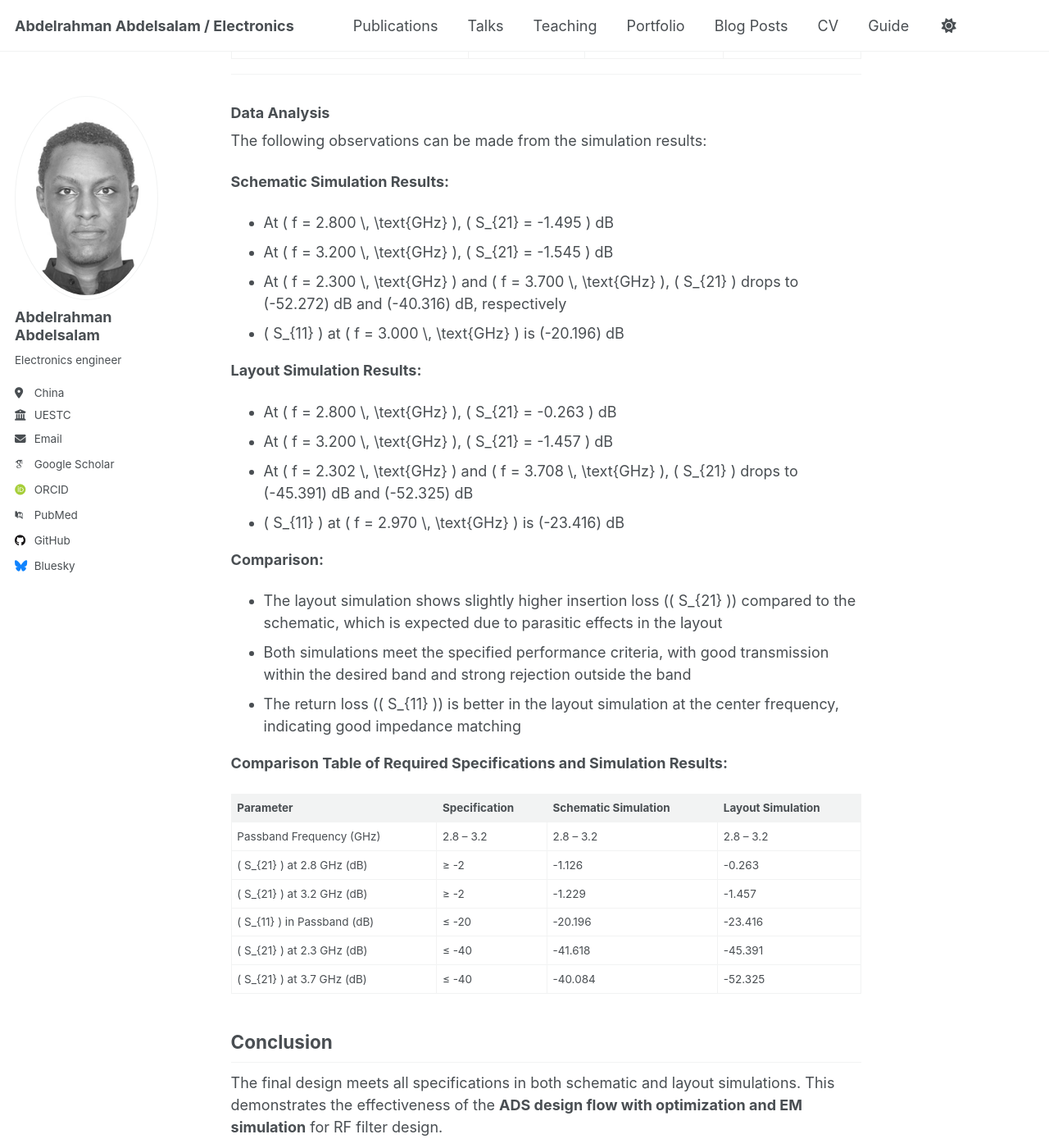
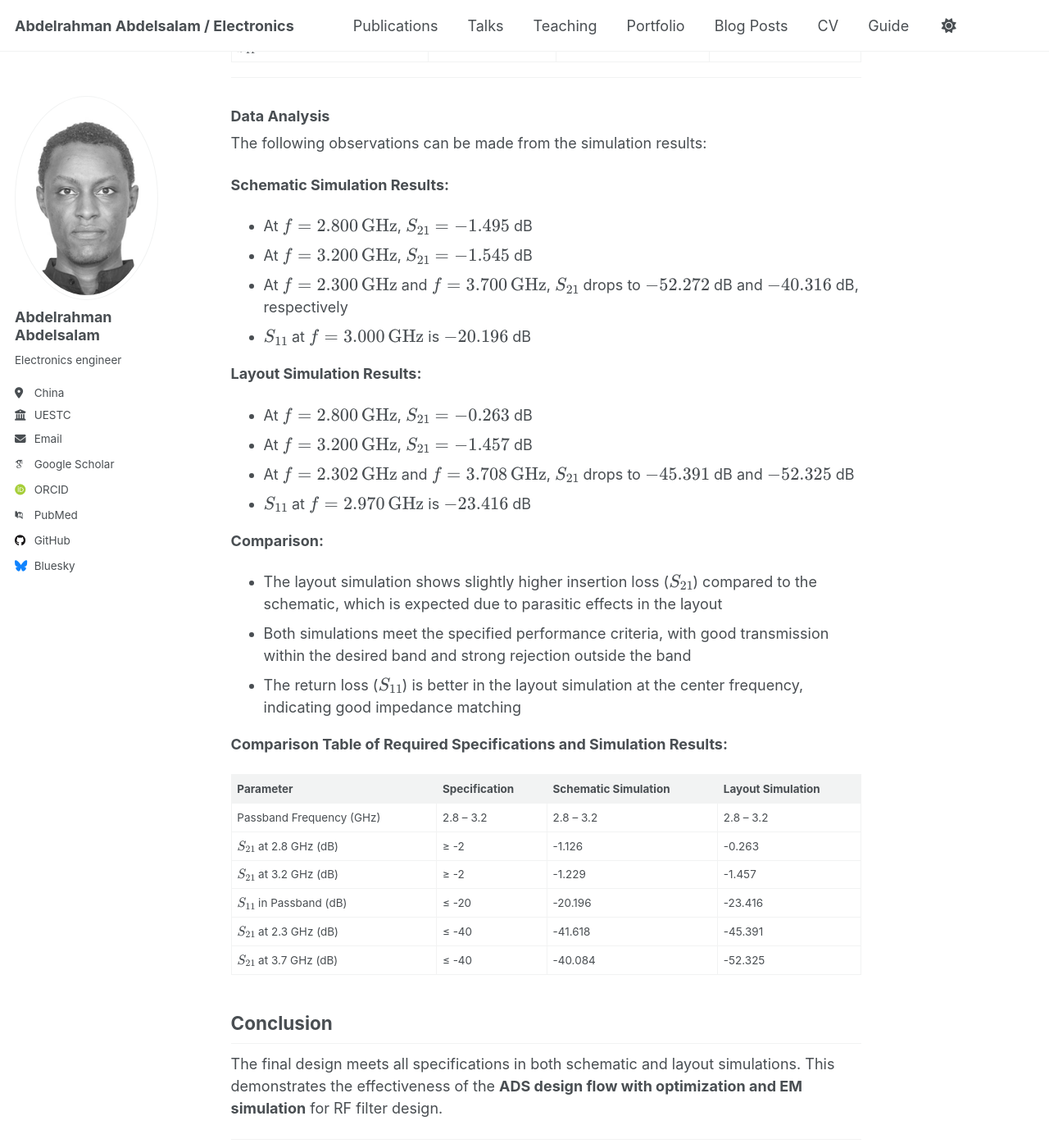
Before and after one commit to abdelrahman-dip/abdelrahmanosman.github.io, a Jekyll site: the page built from _posts/2014-08-14-blog-post-3.md, in a window 1280 px wide and 1400 px high, scrolled down 8056 px. Shown: the whole window at 82% size. Built offline with Jekyll 4.4.1, drawn with Linux system fonts in a browser that asks for light colours; some web fonts are replaced; a script that is not in the unit is left out; some of the changed text lies outside the part shown.

Commit message:
Update 2014-08-14-blog-post-3.md

```diff
--- a/_posts/2014-08-14-blog-post-3.md
+++ b/_posts/2014-08-14-blog-post-3.md
@@ -50,14 +50,14 @@ The guided wavelength at center frequency \( f_0 \) is:
 <img src="https://abdelrahman-dip.github.io/abdelrahmanosman.github.io/images/schem.png" alt="Filter Schematic" width="700"/>
 
 The initial dimensions:
-- \( L = 11.92 \, \text{mm} \)
-- \( W = 1 \, \text{mm} \)
-- \( S = 1 \, \text{mm} \)
+- \\( L = 11.92 \, \text{mm} \\)
+- \\( W = 1 \, \text{mm} \\)
+- \\( S = 1 \, \text{mm} \\)
 
 **Calculated Microstrip Dimensions:**
 
-- Length \( L_{\text{in/out}} = 11.92 \, \text{mm} \)
-- Width \( W_{\text{in/out}} = 0.91 \, \text{mm} \)
+- Length \\( L_{\text{in/out}} = 11.92 \, \text{mm} \\)
+- Width \\( W_{\text{in/out}} = 0.91 \, \text{mm} \\)
 
 ---
 
@@ -77,8 +77,8 @@ The initial dimensions:
 
 The initial ADS simulation results show:
 - Passband around **3 GHz**
-- Insertion Loss \( S_{21} \approx -2.5 \, \text{dB} \)
-- Return Loss \( S_{11} \approx -15 \, \text{dB} \)
+- Insertion Loss \\( S_{21} \approx -2.5 \, \text{dB} \\)
+- Return Loss \\( S_{11} \approx -15 \, \text{dB} \\)
 
 <img src="https://abdelrahman-dip.github.io/abdelrahmanosman.github.io/images/s_par_before_optim.png" alt="Initial S-parameters" width="700"/>
 
@@ -88,9 +88,9 @@ The initial ADS simulation results show:
 
 To improve performance, the **ADS Optimization Tool** is used with the following optimization variables:
 
-- Line Lengths (\(L\)): 10 mm – 15 mm
-- Line Widths (\(W\)): 0.2 mm – 3 mm
-- Coupling Gaps (\(S\)): 0.2 mm – 3 mm
+- Line Lengths (\\(L\\)): 10 mm – 15 mm
+- Line Widths (\\(W\\)): 0.2 mm – 3 mm
+- Coupling Gaps (\\(S\\)): 0.2 mm – 3 mm
 
 ![Optimization goal setup in ADS](https://abdelrahman-dip.github.io/abdelrahmanosman.github.io/images/goal.png)
 
@@ -100,9 +100,9 @@ To improve performance, the **ADS Optimization Tool** is used with the following
 
 The optimization was set up in ADS to:
 
-- Minimize insertion loss (\(S_{21} > -2\) dB)
-- Maximize return loss (\(S_{11} < -20\) dB)
-- Improve out-of-band rejection (\(> 40\) dB at unwanted frequencies)
+- Minimize insertion loss (\\(S_{21} > -2\\) dB)
+- Maximize return loss (\\(S_{11} < -20\\) dB)
+- Improve out-of-band rejection (\\(> 40\\) dB at unwanted frequencies)
 
 ![Optimization goal window in ADS](https://abdelrahman-dip.github.io/abdelrahmanosman.github.io/images/optim_goal_win.png)
 
@@ -110,9 +110,9 @@ The optimization was set up in ADS to:
 
 After optimization, the final dimensions obtained are:
 
-- Optimized \(S\) values: \(s_1 = 0.363067\), \(s_2 = 0.547091\), \(s_3 = 0.207747\)
-- Optimized \(W\) values: \(w_1 = 0.201454\), \(w_2 = 0.634206\), \(w_3 = 2.50838\)
-- Optimized \(L\) values: \(l_1 = 13.547\), \(l_2 = 10.6291\), \(l_3 = 13.9269\)
+- Optimized \\(S\\) values: \\(s_1 = 0.363067\\), \\(s_2 = 0.547091\\), \\(s_3 = 0.207747\\)
+- Optimized \\(W\\) values: \\(w_1 = 0.201454\\), \\(w_2 = 0.634206\\), \\(w_3 = 2.50838\\)
+- Optimized \\(L\\) values: \\(l_1 = 13.547\\), \\(l_2 = 10.6291\\), \\(l_3 = 13.9269\\)
 
 ![S-parameter results after optimization](https://abdelrahman-dip.github.io/abdelrahmanosman.github.io/images/after_optim.png)
 
@@ -121,9 +121,9 @@ After optimization, the final dimensions obtained are:
 ## Final Results
 
 - Passband: **2.8 – 3.2 GHz**
-- \( S_{21} > -2 \, \text{dB} \)
-- \( S_{11} < -20 \, \text{dB} \)
-- Out-of-band rejection \( > 40 \, \text{dB} \)
+- \\( S_{21} > -2 \, \text{dB} \\)
+- \\( S_{11} < -20 \, \text{dB} \\)
+- Out-of-band rejection \\( > 40 \, \text{dB} \\)
 
 <img src="https://abdelrahman-dip.github.io/abdelrahmanosman.github.io/images/final_result.png" alt="Final S-parameters" width="700"/>
 
@@ -139,8 +139,8 @@ Layout was generated and simulated in ADS Momentum:
 
 | Parameter | Spec | Schematic | Layout |
 |-----------|------|-----------|--------|
-| \( S_{21} \) @ 2.8 GHz | ≥ -2 dB | -1.126 dB | -0.263 dB |
-| \( S_{11} \) | ≤ -20 dB | -20.196 dB | -23.416 dB |
+| \\( S_{21} \\) @ 2.8 GHz | ≥ -2 dB | -1.126 dB | -0.263 dB |
+| \\( S_{11} \\) | ≤ -20 dB | -20.196 dB | -23.416 dB |
 
 ---
 
@@ -150,34 +150,34 @@ The following observations can be made from the simulation results:
 
 **Schematic Simulation Results:**
 
-- At \( f = 2.800 \, \text{GHz} \), \( S_{21} = -1.495 \) dB
-- At \( f = 3.200 \, \text{GHz} \), \( S_{21} = -1.545 \) dB
-- At \( f = 2.300 \, \text{GHz} \) and \( f = 3.700 \, \text{GHz} \), \( S_{21} \) drops to \(-52.272\) dB and \(-40.316\) dB, respectively
-- \( S_{11} \) at \( f = 3.000 \, \text{GHz} \) is \(-20.196\) dB
+- At \\( f = 2.800 \, \text{GHz} \\), \\( S_{21} = -1.495 \\) dB
+- At \\( f = 3.200 \, \text{GHz} \\), \\( S_{21} = -1.545 \\) dB
+- At \\( f = 2.300 \, \text{GHz} \\) and \\( f = 3.700 \, \text{GHz} \\), \\( S_{21} \\) drops to \\(-52.272\\) dB and \\(-40.316\\) dB, respectively
+- \\( S_{11} \\) at \\( f = 3.000 \, \text{GHz} \\) is \\(-20.196\\) dB
 
 **Layout Simulation Results:**
 
-- At \( f = 2.800 \, \text{GHz} \), \( S_{21} = -0.263 \) dB
-- At \( f = 3.200 \, \text{GHz} \), \( S_{21} = -1.457 \) dB
-- At \( f = 2.302 \, \text{GHz} \) and \( f = 3.708 \, \text{GHz} \), \( S_{21} \) drops to \(-45.391\) dB and \(-52.325\) dB
-- \( S_{11} \) at \( f = 2.970 \, \text{GHz} \) is \(-23.416\) dB
+- At \\( f = 2.800 \, \text{GHz} \\), \\( S_{21} = -0.263 \\) dB
+- At \\( f = 3.200 \, \text{GHz} \\), \\( S_{21} = -1.457 \\) dB
+- At \\( f = 2.302 \, \text{GHz} \\) and \\( f = 3.708 \, \text{GHz} \\), \\( S_{21} \\) drops to \\(-45.391\\) dB and \\(-52.325\\) dB
+- \\( S_{11} \\) at \\( f = 2.970 \, \text{GHz} \\) is \\(-23.416\\) dB
 
 **Comparison:**
 
-- The layout simulation shows slightly higher insertion loss (\( S_{21} \)) compared to the schematic, which is expected due to parasitic effects in the layout
+- The layout simulation shows slightly higher insertion loss (\\( S_{21} \\)) compared to the schematic, which is expected due to parasitic effects in the layout
 - Both simulations meet the specified performance criteria, with good transmission within the desired band and strong rejection outside the band
-- The return loss (\( S_{11} \)) is better in the layout simulation at the center frequency, indicating good impedance matching
+- The return loss (\\( S_{11} \\)) is better in the layout simulation at the center frequency, indicating good impedance matching
 
 **Comparison Table of Required Specifications and Simulation Results:**
 
 | Parameter | Specification | Schematic Simulation | Layout Simulation |
 |-----------|---------------|--------------------|-----------------|
 | Passband Frequency (GHz) | 2.8 – 3.2 | 2.8 – 3.2 | 2.8 – 3.2 |
-| \( S_{21} \) at 2.8 GHz (dB) | ≥ -2 | -1.126 | -0.263 |
-| \( S_{21} \) at 3.2 GHz (dB) | ≥ -2 | -1.229 | -1.457 |
-| \( S_{11} \) in Passband (dB) | ≤ -20 | -20.196 | -23.416 |
-| \( S_{21} \) at 2.3 GHz (dB) | ≤ -40 | -41.618 | -45.391 |
-| \( S_{21} \) at 3.7 GHz (dB) | ≤ -40 | -40.084 | -52.325 |
+| \\( S_{21} \\) at 2.8 GHz (dB) | ≥ -2 | -1.126 | -0.263 |
+| \\( S_{21} \\) at 3.2 GHz (dB) | ≥ -2 | -1.229 | -1.457 |
+| \\( S_{11} \\) in Passband (dB) | ≤ -20 | -20.196 | -23.416 |
+| \\( S_{21} \\) at 2.3 GHz (dB) | ≤ -40 | -41.618 | -45.391 |
+| \\( S_{21} \\) at 3.7 GHz (dB) | ≤ -40 | -40.084 | -52.325 |
 
 
 ## Conclusion
```
